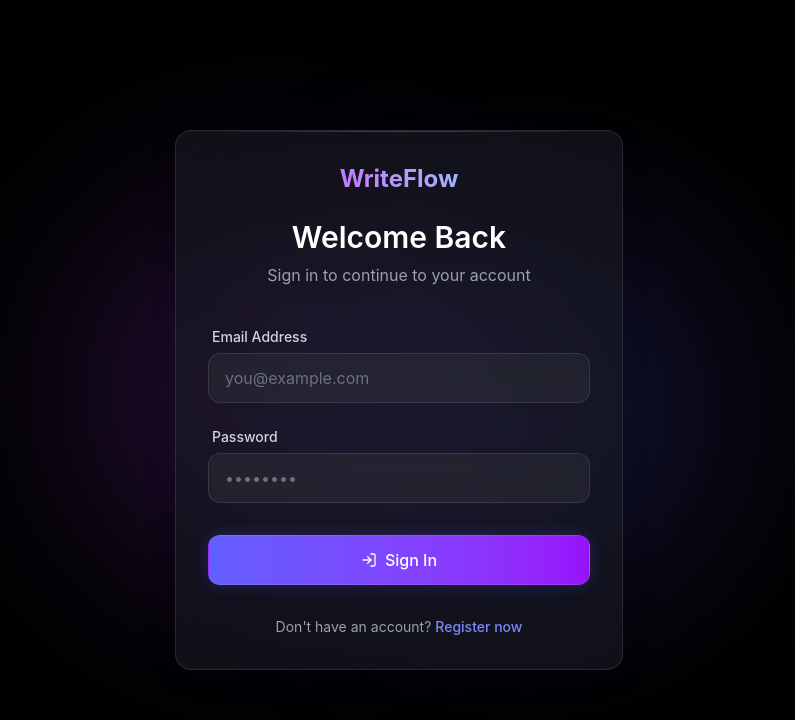
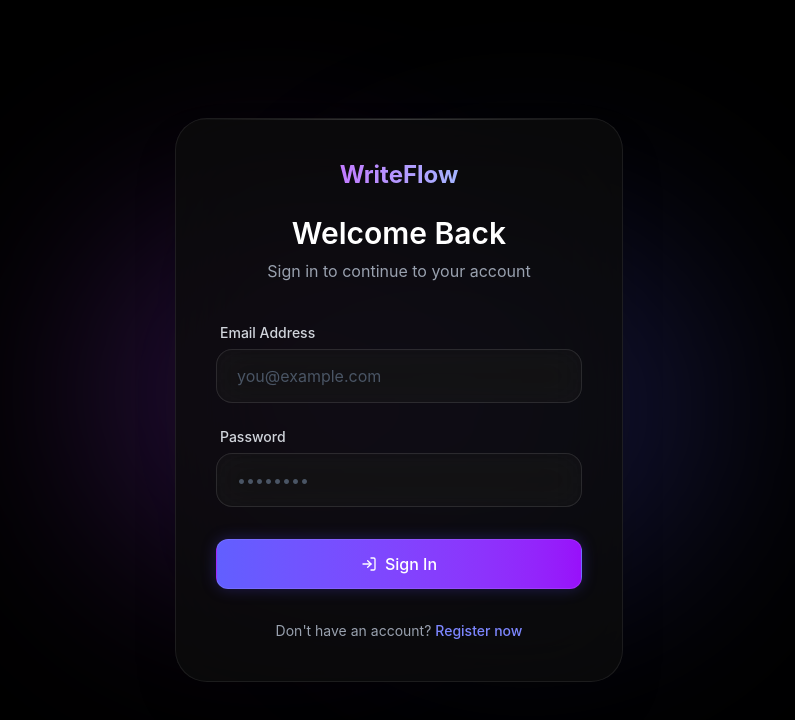
Before and after one commit to ShivamRaj9188/WriteFlow, a React (Vite) app in the folder frontend/: page /login in a window 1280 px wide. Shown: the top 720 px of the page, without its empty margins (241-1036 px from the left). Built offline with nearby package versions, Linux system fonts and the light colour scheme.

Commit message:
style: sync auth inputs and cards with new dark sleek design

```diff
--- a/frontend/src/components/Card.jsx
+++ b/frontend/src/components/Card.jsx
@@ -7,11 +7,10 @@ export default function Card({ children, className, hoverEffect = false, ...prop
     <div
       className={twMerge(
         clsx(
-          'relative rounded-2xl p-6 md:p-8',
-          'bg-[#1a1c23]/60 backdrop-blur-xl border border-white/10',
-          'shadow-[0_8px_30px_rgb(0,0,0,0.12)]',
-          'overflow-hidden',
-          hoverEffect && 'transition-all duration-300 hover:border-white/20 hover:shadow-[0_8px_30px_rgba(79,70,229,0.15)] hover:-translate-y-1',
+          'relative rounded-[2rem] p-6 md:p-10',
+          'bg-[#0c0c0c]/80 backdrop-blur-2xl border border-white/[0.08]',
+          'shadow-2xl overflow-hidden',
+          hoverEffect && 'transition-all duration-300 hover:border-white/20 hover:-translate-y-1',
           className
         )
       )}
--- a/frontend/src/components/Input.jsx
+++ b/frontend/src/components/Input.jsx
@@ -11,11 +11,11 @@ export const Input = forwardRef(({ className, label, error, ...props }, ref) =>
           ref={ref}
           className={twMerge(
             clsx(
-              'w-full px-4 py-3 rounded-xl',
-              'bg-white/5 border border-white/10 backdrop-blur-md',
-              'text-white placeholder:text-gray-500',
+              'w-full px-5 py-3.5 rounded-2xl border',
+              'bg-white/[0.03] border-white/10 backdrop-blur-lg',
+              'text-white placeholder:text-gray-600',
               'transition-all duration-300 ease-in-out',
-              'focus:outline-none focus:border-indigo-500/50 focus:bg-white/10 focus:ring-2 focus:ring-indigo-500/20',
+              'focus:outline-none focus:border-[#4f46e5]/50 focus:bg-white/[0.05] focus:ring-4 focus:ring-[#4f46e5]/20',
               'shadow-inner',
               error && 'border-red-500/50 focus:border-red-500/50 focus:ring-red-500/20',
               className
```
